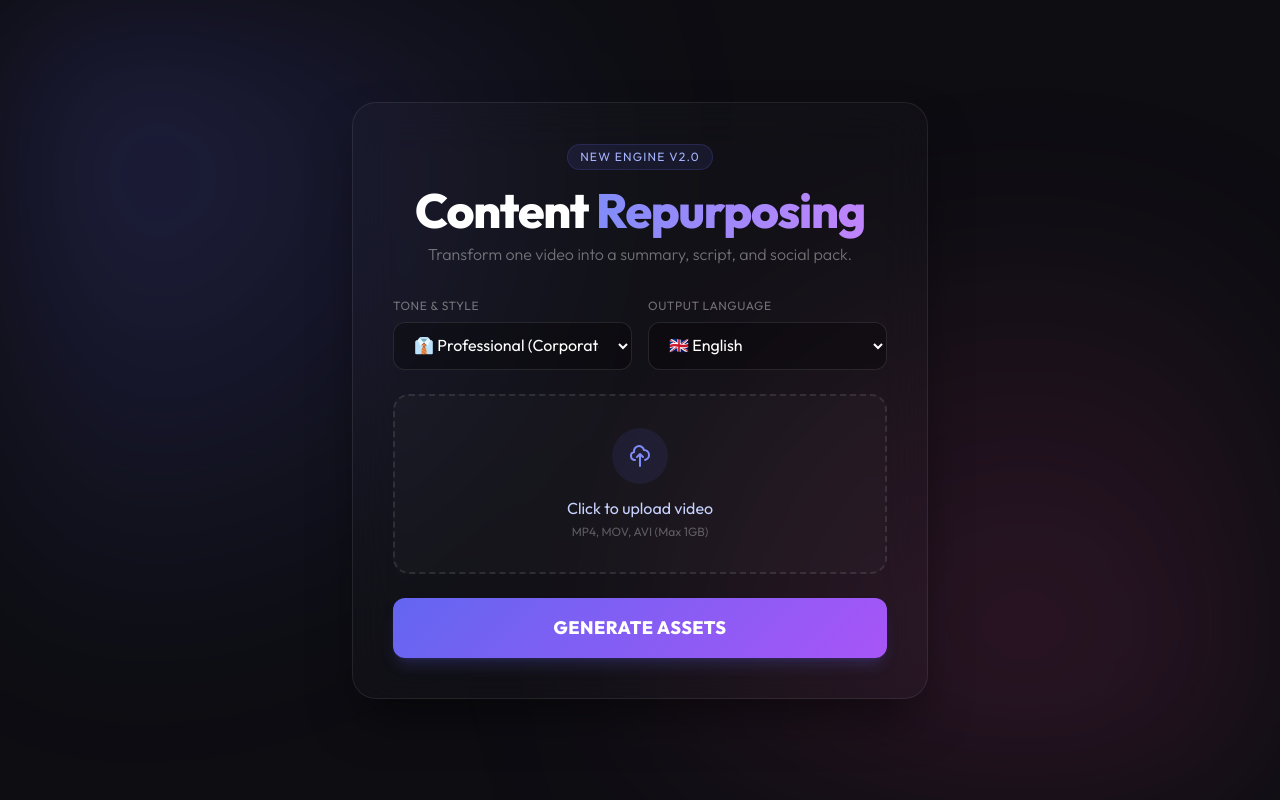
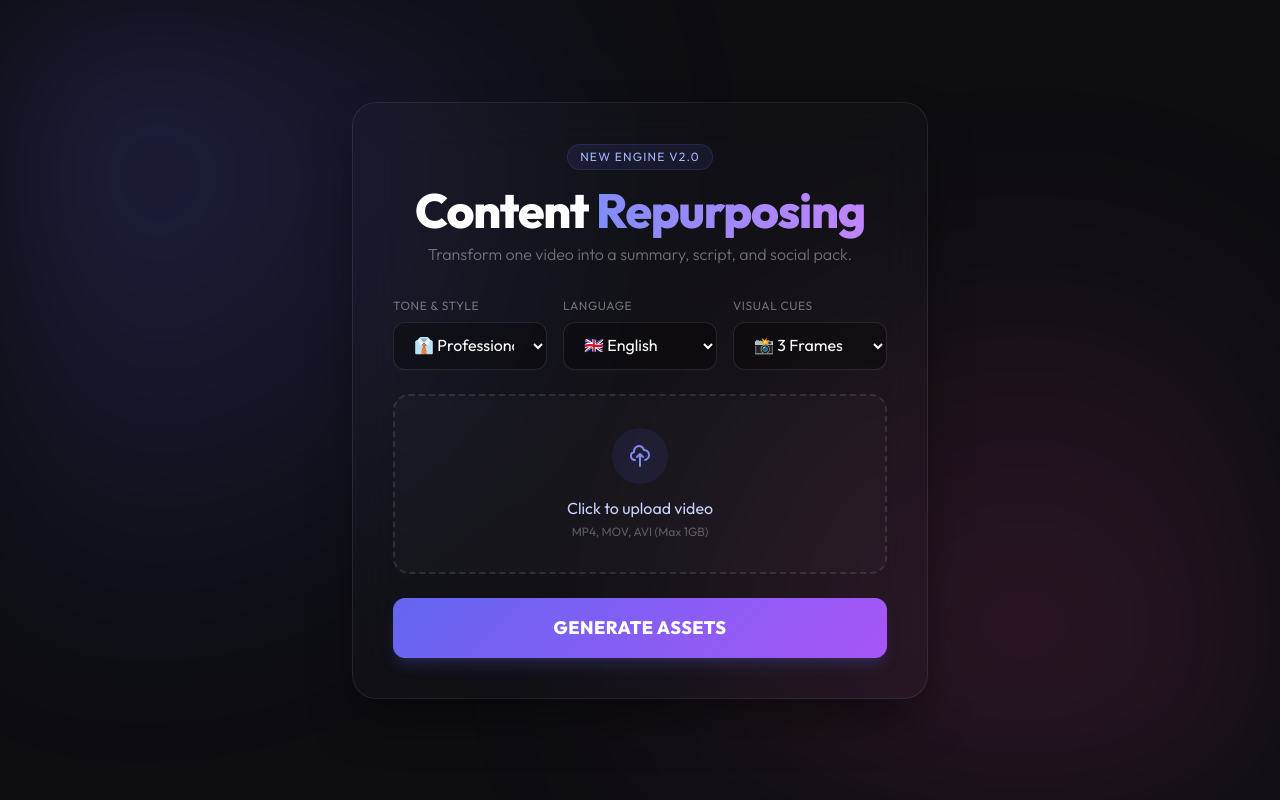
Before and after one commit to kiteflies-ok/DOCU-GENIE-APP, a Flask app: page / in a window 1280 px wide. Run offline with Flask 3, Linux system fonts and the light colour scheme; some libraries are stand-ins or nearby versions.

Commit message:
Add configurable visual cues (screenshots) and Storyboard PDF layout

```diff
--- a/app.py
+++ b/app.py
@@ -128,7 +128,7 @@ FONT_PATH = download_font()
 # ============================================
 # CONTENT REPURPOSING AGENT
 # ============================================
-def generate_content_pack(raw_text, video_duration=0, target_language='English', style='Professional'):
+def generate_content_pack(raw_text, video_duration=0, target_language='English', style='Professional', cues=[]):
     """
     Generates a 3-section content pack: Summary, Script, Socials.
     """
@@ -139,10 +139,8 @@ def generate_content_pack(raw_text, video_duration=0, target_language='English',
     # Time cues
     duration_info = ""
     if video_duration > 0:
-        t1 = int(video_duration * 0.10)
-        t2 = int(video_duration * 0.50)
-        t3 = int(video_duration * 0.90)
-        duration_info = f"Video Length: {int(video_duration)}s. Cues: {t1}s, {t2}s, {t3}s."
+        cues_str = ", ".join([f"{int(c)}s" for c in cues]) if cues else "None"
+        duration_info = f"Video Length: {int(video_duration)}s. Cues available at: {cues_str}."
 
     prompt = f"""Act as a Lead Content Producer.
 You are a professional translator and content strategist.
@@ -251,6 +249,7 @@ def upload_file():
     file = request.files['video']
     target_language = request.form.get('language', 'English')
     style = request.form.get('style', 'Professional (Corporate)')
+    screenshot_count = int(request.form.get('screenshot_count', 3))
 
     job_id = str(uuid.uuid4())
     filename = secure_filename(file.filename)
@@ -279,22 +278,34 @@ def upload_file():
         result = model.transcribe(audio_path, fp16=False)
         raw_text = result['text']
 
-        # 2. Extract Screenshots (for Script section)
+        # 2. Extract Screenshots (Dynamic Count)
         screenshots = []
-        for i, pct in enumerate([0.1, 0.5, 0.9]):
+        cues = []
+        # Generate N screenshots. Handle count=1 separately.
+        if screenshot_count <= 1:
+            fractions = [0.5]
+        else:
+            # Linear spacing between 0.1 and 0.9
+            start_pct = 0.1
+            end_pct = 0.9
+            fractions = [start_pct + i * (end_pct - start_pct) / (screenshot_count - 1) for i in range(screenshot_count)]
+
+        for i, pct in enumerate(fractions):
             ts = video_duration * pct
             out_path = os.path.join(app.config['UPLOAD_FOLDER'], f"{job_id}_frame_{i}.jpg")
             try:
                 clip.save_frame(out_path, t=ts)
                 screenshots.append(out_path)
+                cues.append(ts)
                 temp_files.append(out_path)
-            except: pass
+            except Exception as e:
+                print(f"Frame extraction failed at {ts}s: {e}")
 
         clip.close()
 
         # 3. Generate Content
         print("Step 2: AI Generation...", flush=True)
-        generated_text = generate_content_pack(raw_text, video_duration, target_language, style)
+        generated_text = generate_content_pack(raw_text, video_duration, target_language, style, cues)
 
         # 4. Audit
         audit = auditor.run_audit(generated_text)
@@ -336,10 +347,46 @@ def upload_file():
         # PAGE 2: Video Script
         pdf.add_page()
         pdf.chapter_title("Video Script")
-        # Add visual context if available
+        # Note: Screenshots moved to dedicated Storyboard page
+        pdf.chapter_body(sections['SECTION 2'])
+
+        # PAGE 2b: Visual Storyboard
         if screenshots:
-            pdf.image(screenshots[0], x=150, y=10, w=40)
-        pdf.chapter_body(sections['SECTION 2'])
+            pdf.add_page()
+            pdf.chapter_title("Visual Storyboard")
+
+            # Grid Layout (3 columns)
+            x_start = 10
+            y_start = 30
+            img_w = 60
+            img_h = 33 # 16:9 aspect
+
+            col = 0
+            row = 0
+
+            for shot in screenshots:
+                if row > 4: # New page if too many rows
+                    pdf.add_page()
+                    pdf.chapter_title("Visual Storyboard (Cont.)")
+                    row = 0
+
+                x = x_start + (col * (img_w + 5))
+                y = y_start + (row * (img_h + 10))
+
+                try:
+                    pdf.image(shot, x=x, y=y, w=img_w, h=img_h)
+                    # Add timestamp label?
+                    # pdf.set_xy(x, y + img_h + 1)
+                    # pdf.set_font('Arial', '', 8)
+                    # pdf.cell(img_w, 5, f"Cue {row*3 + col + 1}", 0, 0, 'C')
+                except Exception as e:
+                    print(f"Error PDF image: {e}")
+
+                col += 1
+                if col >= 3:
+                    col = 0
+                    row += 1
+
 
         # PAGE 3: Social Media
         pdf.add_page()
--- a/templates/index.html
+++ b/templates/index.html
@@ -110,22 +110,22 @@
 
             <form id="uploadForm" class="space-y-6">
 
-                <div class="grid grid-cols-1 md:grid-cols-2 gap-4">
+                <div class="grid grid-cols-1 md:grid-cols-3 gap-4">
                     <!-- Style Selector -->
                     <div>
                         <label class="block text-xs uppercase text-white/40 mb-2 tracking-wider">Tone & Style</label>
                         <select name="style" id="style-select"
                             class="glass-select w-full px-4 py-3 rounded-xl focus:outline-none focus:border-indigo-500">
-                            <option value="Professional (Corporate)">👔 Professional (Corporate)</option>
-                            <option value="Viral/Hype (High Energy)">🔥 Viral/Hype (High Energy)</option>
-                            <option value="Educational (Academic)">🎓 Educational (Academic)</option>
-                            <option value="Witty (Fun/Casual)">😉 Witty (Fun/Casual)</option>
+                            <option value="Professional (Corporate)">👔 Professional</option>
+                            <option value="Viral/Hype (High Energy)">🔥 Viral/Hype</option>
+                            <option value="Educational (Academic)">🎓 Educational</option>
+                            <option value="Witty (Fun/Casual)">😉 Witty</option>
                         </select>
                     </div>
 
                     <!-- Language Selector -->
                     <div>
-                        <label class="block text-xs uppercase text-white/40 mb-2 tracking-wider">Output Language</label>
+                        <label class="block text-xs uppercase text-white/40 mb-2 tracking-wider">Language</label>
                         <select name="language" id="language-select"
                             class="glass-select w-full px-4 py-3 rounded-xl focus:outline-none focus:border-indigo-500">
                             <option value="English">🇬🇧 English</option>
@@ -135,6 +135,20 @@
                             <option value="German">🇩🇪 German</option>
                             <option value="Japanese">🇯🇵 Japanese</option>
                             <option value="Chinese">🇨🇳 Chinese</option>
+                        </select>
+                    </div>
+
+                    <!-- Visual Cues Selector -->
+                    <div>
+                        <label class="block text-xs uppercase text-white/40 mb-2 tracking-wider">Visual Cues</label>
+                        <select name="screenshot_count" id="screenshot-select"
+                            class="glass-select w-full px-4 py-3 rounded-xl focus:outline-none focus:border-indigo-500">
+                            <option value="3" selected>📸 3 Frames</option>
+                            <option value="2">2 Frames</option>
+                            <option value="5">5 Frames</option>
+                            <option value="7">7 Frames</option>
+                            <option value="9">9 Frames</option>
+                            <option value="11">11 Frames</option>
                         </select>
                     </div>
                 </div>
```
Also changed, not shown: README.md.
